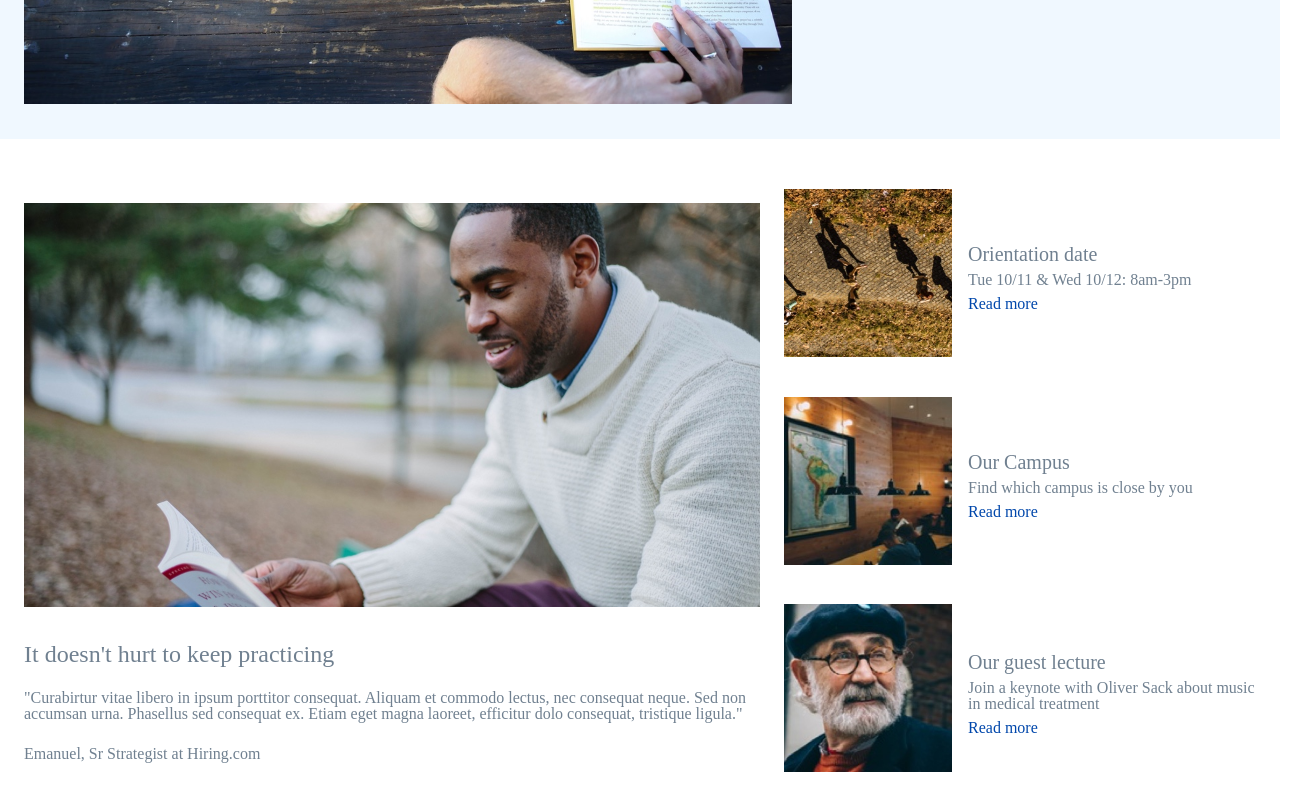
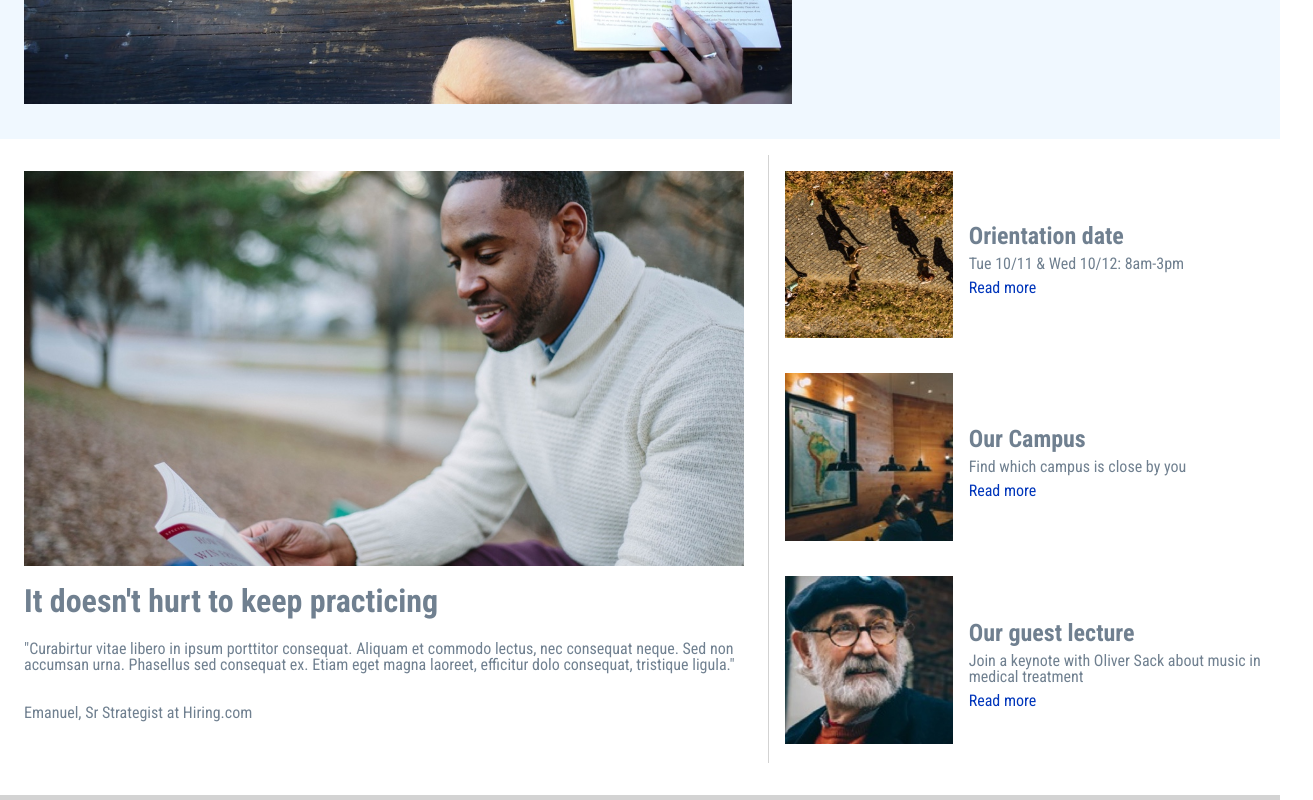
Before and after one commit to ghallstein/codecademy-colmar, a plain HTML site: page index.html in a window 1280 px wide. Shown: the part 560-1360 px from the top of the page, 1313 px wide, since content can reach past the window. Drawn offline with Linux system fonts and the light colour scheme.

Commit message:
Desktop view
Restructured HTML and refactored CSS to minimize redunancies and
confusion

```diff
--- a/index.html
+++ b/index.html
@@ -14,8 +14,6 @@
     <header class="flex-container">
       <img src="./resources/images/ic-logo.svg" alt="">
       <div class="logo">
-
-
         <span><a href="#"><strong>COLMAR</strong>ACADEMY</a></span>
       </div>
 
@@ -45,52 +43,56 @@
     </div>
 
     <!--information section-->
-    <div id="information" class="flex">
-      <div id="information-main" class="">
+    <div id="" class="whole-section flex">
+      <div class="left-section">
+        <div class="bigpic-section flex">
+          <div class="img-large">
             <img src="./resources/images/information-main.jpg" alt="">
-        <div class="information-main flex">
-          <h2>It doesn't hurt to keep practicing</h2>
-          <p>"Curabirtur vitae libero in ipsum porttitor consequat. Aliquam et commodo lectus, nec consequat neque. Sed non accumsan urna. Phasellus sed consequat ex. Etiam eget magna laoreet, efficitur dolo consequat, tristique ligula."</p>
-          <p><em> Emanuel, Sr Strategist at Hiring.com</em></p>
+          </div>
+          <div class="description">
+            <span>It doesn't hurt to keep practicing</span>
+            <span>"Curabirtur vitae libero in ipsum porttitor consequat. Aliquam et commodo lectus, nec consequat neque. Sed non accumsan urna. Phasellus sed consequat ex. Etiam eget magna laoreet, efficitur dolo consequat, tristique ligula."</span>
+            <span>Emanuel, Sr Strategist at Hiring.com</span>
+          </div>
+        </div>
+      </div>
+      <div class="right-section flex">
+        <div class="card-section flex">
+          <div class="img-small">
+            <img src="./resources/images/information-orientation.jpg" alt="">
+          </div>
+          <div class="description">
+            <span>Orientation date</span>
+            <span>Tue 10/11 &amp; Wed 10/12: 8am-3pm</span>
+            <span><a href="#">Read more</a></span>
           </div>
         </div>
 
-      <div id="information-subs"class="flex-container">
-        <div class="info-sub">
-          <div class="info-img">
-            <img src="./resources/images/information-orientation.jpg" alt="">
+        <div class="card-section flex">
+          <div class="img-small">
+            <img src="./resources/images/information-campus.jpg" alt="">
           </div>
-          <div class="content">
-            <h3>Orientation date</h3>
-            <p>Tue 10/11 &amp; Wed 10/12: 8am-3pm</p>
-            <a href="#">Read more</a>
+          <div class="description">
+            <span>Our Campus</span>
+            <span>Find which campus is close by you</span>
+            <span><a href="#">Read more</a></span>
           </div>
         </div>
 
-        <div class="info-sub">
-          <div class="info-img">
-            <img src="./resources/images/information-campus.jpg" alt="">
+        <div class="card-section flex">
+          <div class="img-small">
+            <img src="./resources/images/information-guest-lecture.jpg" alt="">
           </div>
-          <div class="content">
-            <h3>Our Campus</h3>
-            <p>Find which campus is close by you</p>
-            <a href="#">Read more</a>
+          <div class="description">
+            <span>Our guest lecture</span>
+            <span>Join a keynote with Oliver Sack about music in medical treatment</span>
+            <span><a href="#">Read more</a></span>
+          </div>
+        </div>
       </div>
     </div>
 
-        <div class="info-sub">
-          <div class="info-img">
-            <img src="./resources/images/information-guest-lecture.jpg" alt="">
-          </div>
-          <div class="content">
-            <h3>Our guest lecture</h3>
-            <p>Join a keynote with Oliver Sack about music in medical treatment</p>
-            <a href="#">Read more</a>
-          </div>
-        </div>
 
-      </div><!--information-subs-->
-    </div>
 
     <!--Courses-->
     <div id="courses" class="flex-container">
@@ -105,7 +107,6 @@
             <span>COURSES</span>
             <span>Web Development, Mobile Development, iOT, APIs</span>
           </div>
-
         </div>
 
         <div class="course-card">
@@ -117,31 +118,28 @@
             <span>COURSES</span>
             <span>Imaging &amp; Design, Web Design, Motion Graphics &amp; Visual Effects, Computer Animation</span>
           </div>
-
         </div>
 
         <div class="course-card">
           <div class="course-img">
             <img src="./resources/images/course-design.jpg" alt="">
           </div>
-          <div class="course-description flex-container">
+          <div class="description">
             <span>Design</span>
             <span>COURSES</span>
             <span>User Experience Design, User Research, Visual Design</span>
           </div>
-
         </div>
 
         <div class="course-card">
           <div class="course-img">
             <img src="./resources/images/course-data.jpg" alt="">
           </div>
-          <div class="course-description flex-container">
+          <div class="description">
             <span>Data</span>
             <span>COURSES</span>
             <span>Data Science, Big Data, SQL, Data Visualization</span>
           </div>
-
         </div>
 
         <div class="course-card">
@@ -153,7 +151,6 @@
             <span>COURSES</span>
             <span>Product Development, Business Development, Startup</span>
           </div>
-
         </div>
 
         <div class="course-card">
@@ -165,30 +162,30 @@
             <span>COURSES</span>
             <span>Analytics, Content Marketing, Mobile Marketing</span>
           </div>
-
         </div>
       </div>
     </div>
 
-    <!--porfolio-->
-    <div id="theses-section" class="flex-container">
-      <h1 class="topic">Thesis exhibit</h1>
-      <div id="theses"class="theses flex">
-        <div id="thesis-main"class="thesis-videos thesis">
-          <div id=""class="">
-            <div class="">
+    <!--thesis-->
+    <div id="thesis" class="whole-section flex">
+      <div class="title-section">
+        <span>Thesis exhibit</span>
+      </div>
+      <div class="left-section">
+        <div class="bigpic-section flex">
+          <div class="img-large">
             <video src="./resources/videos/thesis.mp4" autoplay poster=""></video>
           </div>
           <div class="description">
             <span>Reimagine urban</span>
             <span>"curabitur vitae libero in ipsum porttitor consequat. Aliquam et commodo lectus, nec consequat neque. Sed non accumsan urna. Phasellus sed consequat ex. Etiam eget magna laoreet, efficitur dolor consequat, tristique ligula."</span>
+            <span></span>
           </div>
         </div>
       </div>
-
-        <div id="thesis-subs"class="thesis flex-container">
-          <div class="thesis-card">
-            <div class="thesis-img">
+      <div class="right-section flex">
+        <div class="card-section flex">
+          <div class="img-small">
             <img src="./resources/images/thesis-fisma.jpg" alt="">
           </div>
           <div class="description">
@@ -197,20 +194,18 @@
           </div>
         </div>
 
-          <div class="thesis-card">
-            <div class="thesis-img">
+        <div class="card-section flex">
+          <div class="img-small">
             <img src="./resources/images/thesis-now-and-then.jpg" alt="">
           </div>
           <div class="description">
             <span>Now and then</span>
             <span>Research study about New York</span>
+
           </div>
         </div>
       </div>
     </div>
-
-    </div>
-
 
     <!--footer-->
     <footer>
--- a/resources/css/style.css
+++ b/resources/css/style.css
@@ -1,9 +1,10 @@
+@import url('https://fonts.googleapis.com/css?family=Roboto+Condensed:300,400,400i,700');
 html {
   font-size: 16px;
   line-height: 1.6;
 }
 body {
-  /*font-family: 'Roboto Mono', monospace;*/
+  font-family: 'Roboto Condensed', sans-serif;
   color: SlateGray ;
   margin: 0;
   padding: 0;
@@ -47,16 +48,7 @@ h1,h2,h3,h4,h5,span {
   display: flex;
   flex-wrap: wrap;
 }
-.description {
-  display: flex;
-}
-.description span {
-  margin-top: 8px;
-  margin-left: 16px;
-}
-.description span:first-child {
-  font-weight: bold;
-}
+
 
 /*************** Header ***************/
 
@@ -78,6 +70,7 @@ header {
 
 header img {
   height: 100%; /*so it fills up*/
+  width: 3rem;
   padding-left: 24px;
 }
 
@@ -127,76 +120,93 @@ h1, h2,h3,h4 p {
 
 
 
-/*************** information section ***************/
-#information {
-  justify-content: flex-start;
-  flex-wrap: nowrap;
-  padding: 32px 0;
-}
-
-/*hide on small*/
-#information-main {
-  max-width: 60%;
-  margin-left: 24px;
-  margin-top: 32px;
-}
-#information-main img {
+/*************** General styling for sections ***************/
+video, img {
   width: 100%;
   height: auto;
 }
-.information-main {
-  margin: 32px auto;
+
+.whole-section {
+  padding-bottom: 32px;
 }
-.information-main p {
-  margin-top: 24px;
+.title-section {
+  width: 100%;
+  text-align: center;
+  padding: 32px 0 ;
+  font-size: 2rem;
+
 }
-
-#information-subs{
+.left-section {
+  width: 60%;
+  margin-top: 32px;
+}
+.right-section {
+  width: 40%;
+  margin-top: 16px; /*16 + 16padding from cards = 32 to line up with left pic*/
+}
+.bigpic-section {
+  margin: 0 24px;
   display: flex;
-  justify-content: center;
-  margin-left: 8px;
-  max-width: 40%;
 }
-.info-sub {
-  padding: 16px;
-  width: 100%;
-  display: flex;
-  align-items: center;
-  transition: color 4s linear 1ms;
-}
-.info-sub:hover {
-  background-color: lightgrey;
-}
-.info-img {
-  width: 35%;
-}
-.info-img img {
+.img-large {
   width:100%;
   height: auto;
 }
-.content{
-
-  width: 65%;
-  padding: 0px;
-  margin: 0px;
+.card-section {
+  flex-wrap: nowrap;/*so the description section wont drop below the picture*/
+  width: 100%;
+  max-height: 33%;
+  padding: 16px;
+  align-items: center;
+  border-left: 1px solid lightgrey;
+}
+.card-section > .description {
+  max-width: 65%;
+}
+.card-section:hover {
+  background-color: lightgrey;
+}
+.img-small {
+  width: 35%;
+  height: auto;
+}
+.description {
   display: flex;
   flex-direction: column;
+  align-content: center;
   align-items: baseline;
-
 }
-.content p,
-.content h3,
-.content a {
+.description span {
   margin-top: 8px;
+  display: block;
+}
+.description a {
+  color: #0136BB;
+}
+.description span:first-child {
+  font-weight: bold;
+  font-size: 1.5rem;
+}
+.card-section > .description span {
   margin-left: 16px;
 }
-.content a {
-  color:  #0047ab;
+.bigpic-section > .description span:first-child{
+  margin-top: 16px;
+  margin-bottom: 16px;
+  font-size: 2rem;
+}
+.bigpic-section > .description span:last-child{
+  margin-top: 32px;
+}
+.bigpic-section > .description {
+  height: 100%;
 }
 
 
+/*****************************************************************************/
 
 /*************** courses ***************/
+
 #courses {
   background-color: lightgrey;
 }
@@ -208,19 +218,20 @@ h1, h2,h3,h4 p {
 .courses {
   margin: 0 64px 16px 64px;/*used 16px less than spec sheet because the margin of the cards*/
   justify-content: center;
+  max-width: 1200px; /*to keep a min of 2 cards at bottom*/
 }
 .course-card {
   width: 250px;
   margin: 16px;
   background-color: white;
 }
+.course-card >.description {
+  margin: 8px 0 24px 16px;
+}
 .course-img {
 
 }
-.course-img img {
-  width:100%;
-  height: auto;
-}
+
 .course-card >.description {
   flex-direction: column;
   margin-bottom: 24px;
@@ -228,61 +239,11 @@ h1, h2,h3,h4 p {
 
 
 
-/*************** porfolio ***************/
-#theses-section {
-  display: flex;
-  width: 100%;
-  justify-content: space-between;
-  margin-bottom: 32px;
-}
-#theses {
+/*************** thesis ***************/
+#thesis >.right-section {
+  flex-direction: column;
   justify-content: flex-start;
-  flex-wrap: nowrap;
-  padding: 32px 0;
-}
-#thesis-main {
-  max-width: 60%;
-  margin-left: 24px;
-
-}
-
-.thesis {
-  margin-left: 24px;
-}
-.thesis-video {
-  max-width: 60%;
-}
-#thesis-subs {
-  display: flex;
-  justify-content: center;
-  max-width: 40%;
-}
-.thesis-card {
-  padding: 16px;
-  width: 100%;
-  display: flex;
-  align-items: center;
-  transition: color 4s linear 1ms;
-}
-.thesis-card:hover{
-  background-color: lightgrey;
-}
-.thesis-img {
-  width: 35%;
-}
-
-.thesis-card>.description {
-  width: 65%;
-  padding: 0px;
-  margin: 0px;
-  display: flex;
-  flex-direction: column;
-  align-items: baseline;
-}
-
-video, img {
-  width: 100%;
-  height: auto;
+  align-items: flex-start;
 }
 
 
```
Also changed, not shown: 1 other file. Lines whose indentation alone changed are shown as unchanged.
